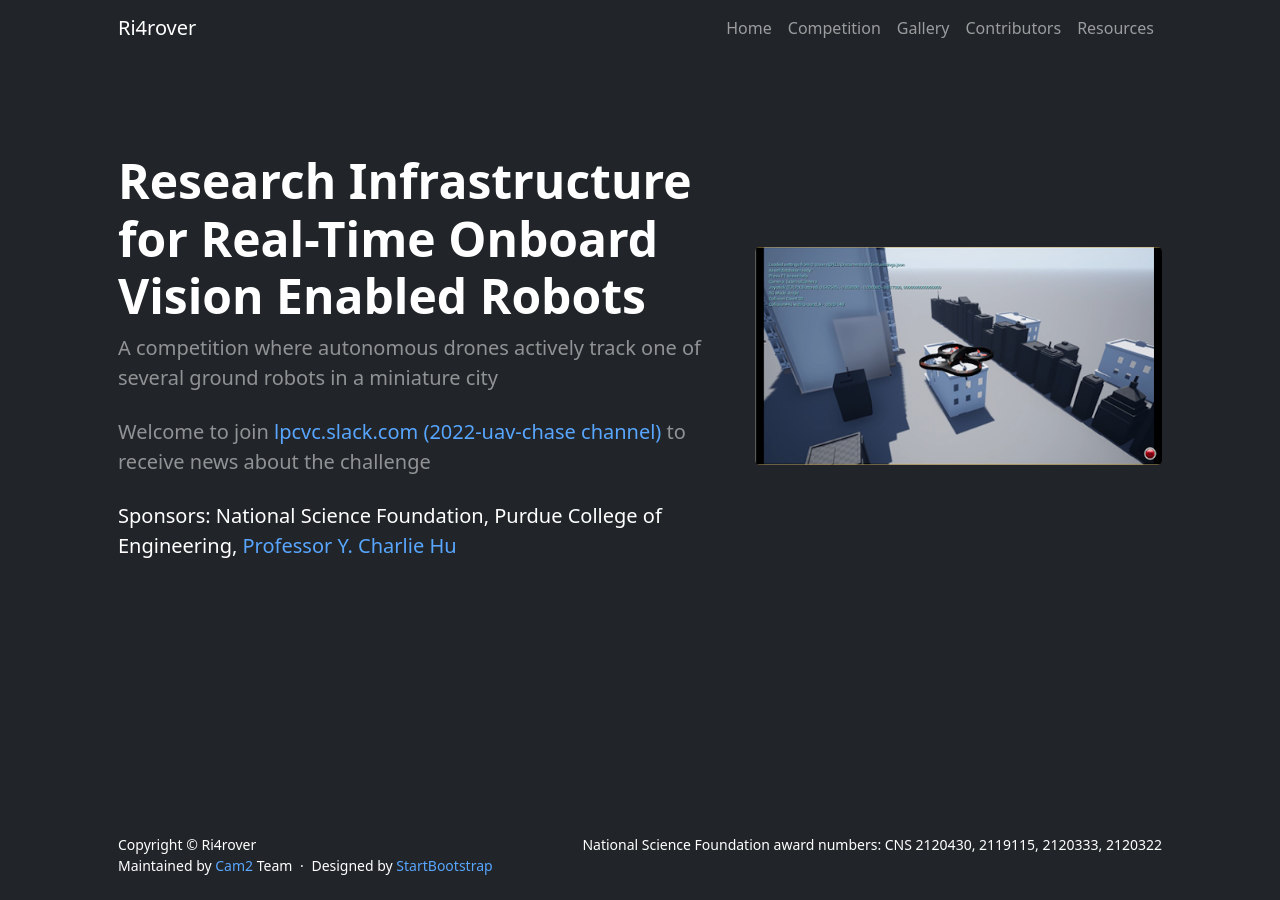
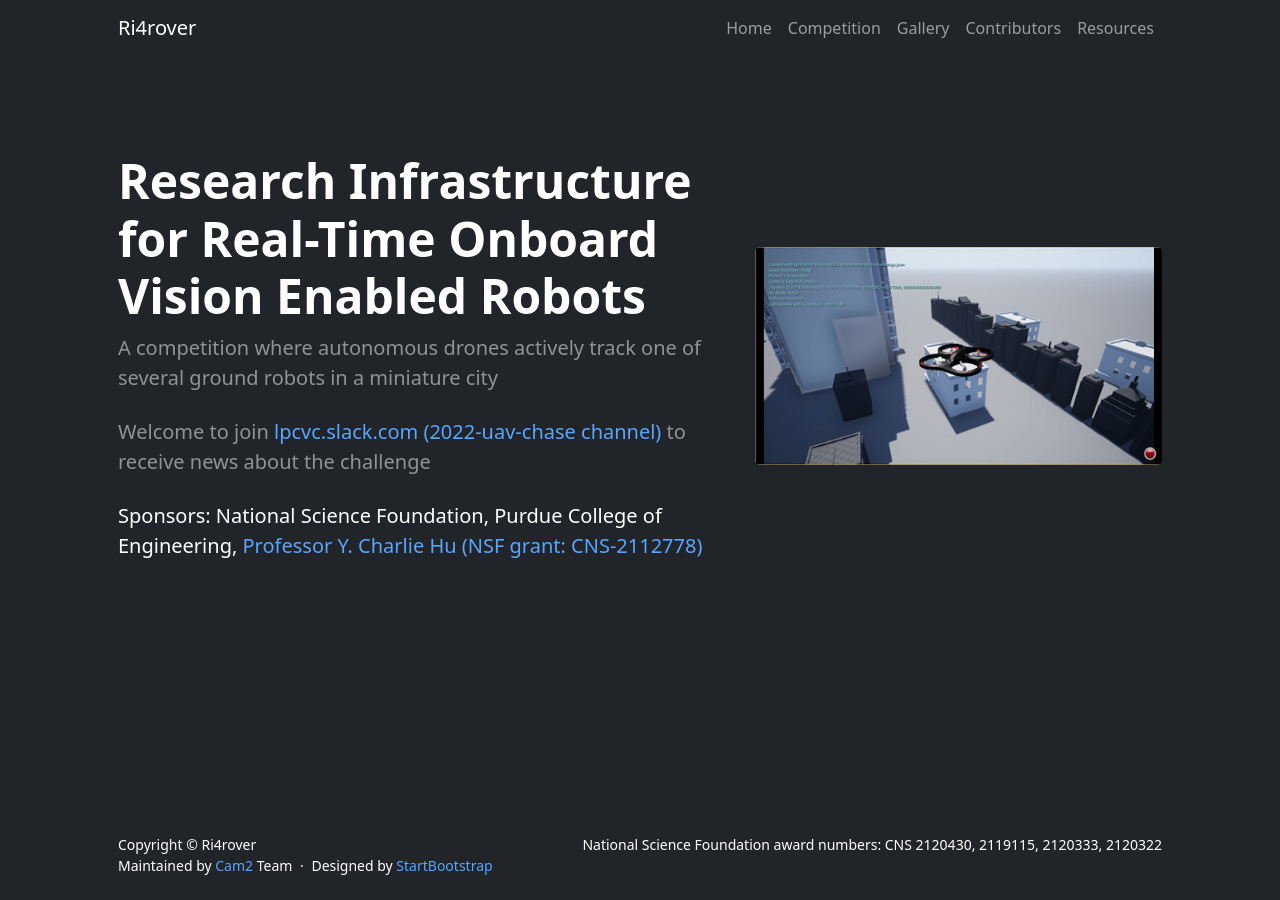
Before and after one commit to OliverQiang/Ri4rover, a Jekyll site: the page built from index.html, in a window 1280 px wide. Built offline with Jekyll 4.4.1, drawn with Linux system fonts in a browser that asks for light colours.

Commit message:
Update index.html

```diff
--- a/index.html
+++ b/index.html
@@ -16,7 +16,7 @@ redirect_from:
                     <h1 class="display-5 fw-bolder text-white mb-2">Research Infrastructure for Real-Time Onboard Vision Enabled Robots</h1>
                     <p class="lead fw-normal text-white-50 mb-4">A competition where autonomous drones actively track one of several ground robots in a miniature city</p>
                     <p class="lead fw-normal text-white-50 mb-4">Welcome to join <a href="https://lpcvc.slack.com/join/shared_invite/enQtOTQzMzA5OTg0NzA0LTY4YjY2YmI2NmM0YTBhM[…]EwZjI4NTAxYTEyZTkyZmE4ZWVhZWQ0Y2NkOGFhZmY4NzI0YjU4OGUzMWUwNjE">lpcvc.slack.com (2022-uav-chase channel)</a> to receive news about the challenge</p>
-                    <p class="lead fw-normal text-white mb-2">Sponsors: National Science Foundation, Purdue College of Engineering, <a href="https://engineering.purdue.edu/~ychu/">Professor Y. Charlie Hu</a></p>
+                    <p class="lead fw-normal text-white mb-2">Sponsors: National Science Foundation, Purdue College of Engineering, <a href="https://engineering.purdue.edu/~ychu/">Professor Y. Charlie Hu (NSF grant: CNS-2112778)</a></p>
                 </div>
             </div>
             <div class="col-xl-5 col-xxl-6 d-none d-xl-block text-center"><img class="img-fluid rounded-3 my-5" src="assets/gallery/b.simulator demo.png" alt="..." /></div>
```
